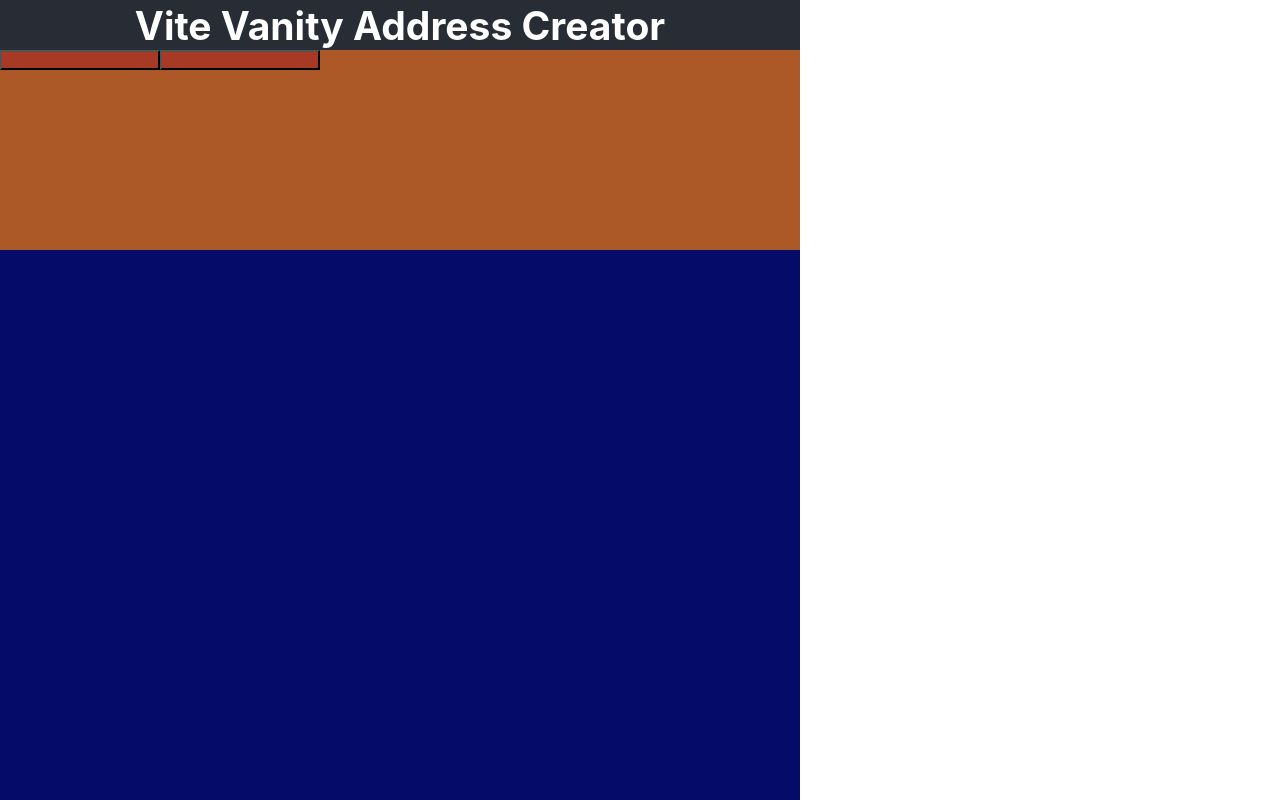
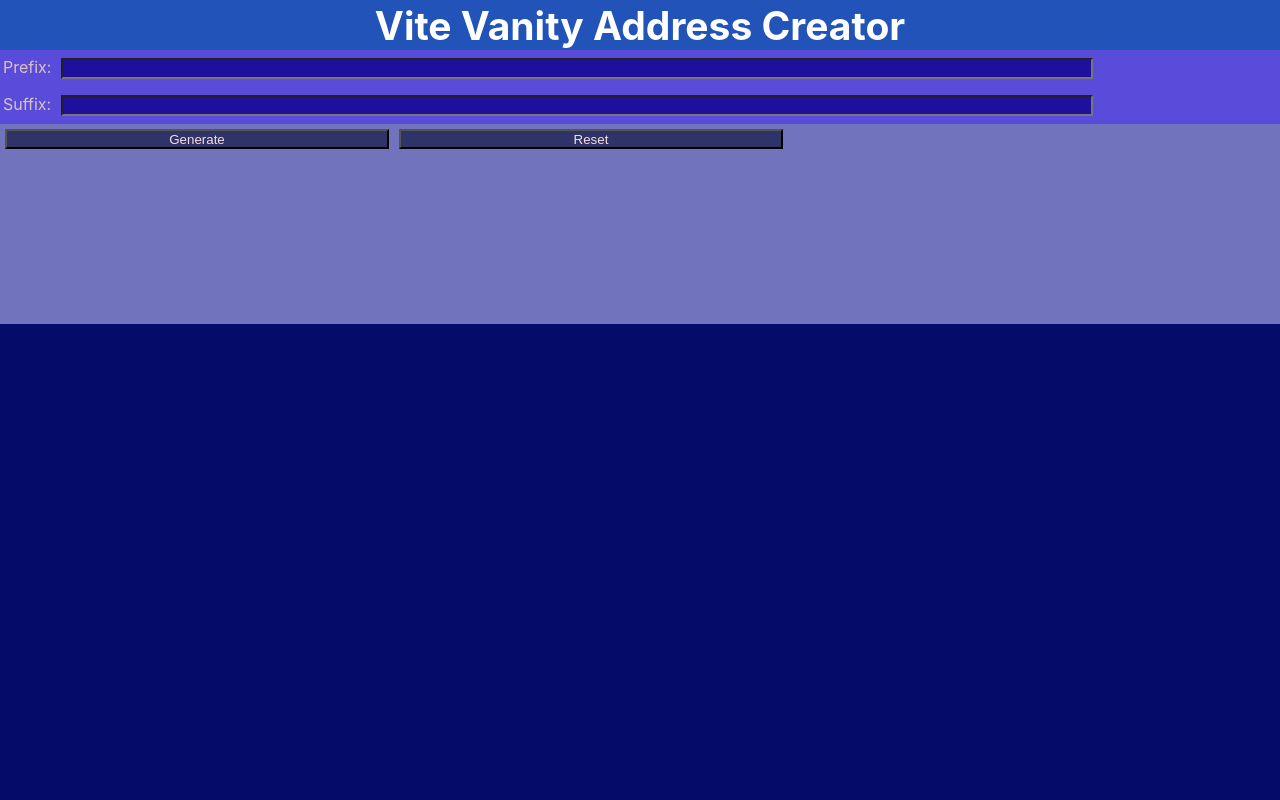
Before and after one commit to JohnGarnham/Vite-Vanity-Address-Generator, a React (Create React App) app: page / in a window 1280 px wide. Built offline with nearby package versions, Linux system fonts and the light colour scheme.

Commit message:
Add input controls to UI

```diff
--- a/src/App.css
+++ b/src/App.css
@@ -1,36 +1,15 @@
-.App {
-  text-align: center;
-  height: 100%;
-  width: 100%;
-  top: 0;
-  left: 0;
-  margin: 0px;
-}
-
-html,body{
-  margin:0;
-  padding:0;
-  height:100%;
-  width:100%;
-  position:fixed;
-  top: 0;
-  left: 0;
-  margin: 0px;
-}
-
-:root {
-  top: 0;
-  left: 0;
-  height: 100%;
+.vanity-body {
+  color: rgb(214, 200, 200);
+  background-color: #040b68;
+  height: 100vh;
   width: 100vw;
-  position:fixed;
-  margin: 0px;
 }
 
 .header {
-  background-color: #282c34;
+  color: rgb(129, 95, 95);
+  background-color: #2153b8;
   height: 50px;
-  width: 100vh;
+  width: 100vw;
   display: flex;
   flex-direction: column;
   align-items: center;
@@ -39,29 +18,33 @@
   color: white;
 }
 
-.input-buttons {
+.input-button-row {
   color: rgb(168, 13, 13);
-  background-color: #ad5927;
-  width: 100vh;
+  background-color: #7273bd;
+  width: 100vw;
   height: 200px;
 }
 
-.button-column {
+.input-button {
   color: rgb(245, 223, 223);
-  background-color: #a73925;
+  background-color: #2f3368;
   float: left;
-  width: 20%;
+  width: 30%;
   height: 20px;
+  margin: 5px;
 }
 
-.vanity-body {
-  color: rgb(214, 200, 200);
-  background-color: #040b68;
-  height: 100vh;
-  width: 100vh;
+.input-text-row {
+  color: rgb(218, 195, 195);
+  background-color: #5a4cdb;
+  width: 100vw;
+  padding: 3px;
 }
 
 .text-input {
-  color: rgb(214, 200, 200);
-  background-color: #44d61f;
+  color: rgb(245, 223, 223);
+  background-color: #1e109c;
+  width: 80vw;
+  height: 20%;
+  margin: 5px;
 }
--- a/src/App.js
+++ b/src/App.js
@@ -6,15 +6,22 @@
 
   return (
     <div className="vanity-body">
-        <div className="header">
-            <h2>Vite Vanity Address Creator</h2>
-        </div>
-
-      <div className="input-buttons">
-
-          <button type="button" className="button-column" name="Generate"></button>
-          <button type="button" className="button-column" name="Reset"></button>
-
+      <div className="header">
+        <h2>Vite Vanity Address Creator</h2>
+      </div>
+      <div className="input-text-row">
+        Prefix: <input type="text" className="text-input" id="prefix" name="prefix" />
+      </div>
+      <div className="input-text-row">
+        Suffix: <input type="text" className="text-input" id="suffix" name="suffix" />
+      </div>
+      <div className="input-button-row">
+        <button type="button" className="input-button" name="Generate">
+          Generate
+        </button>
+        <button type="button" className="input-button" name="Reset">
+          Reset
+        </button>
       </div>
     </div>
   );
```
